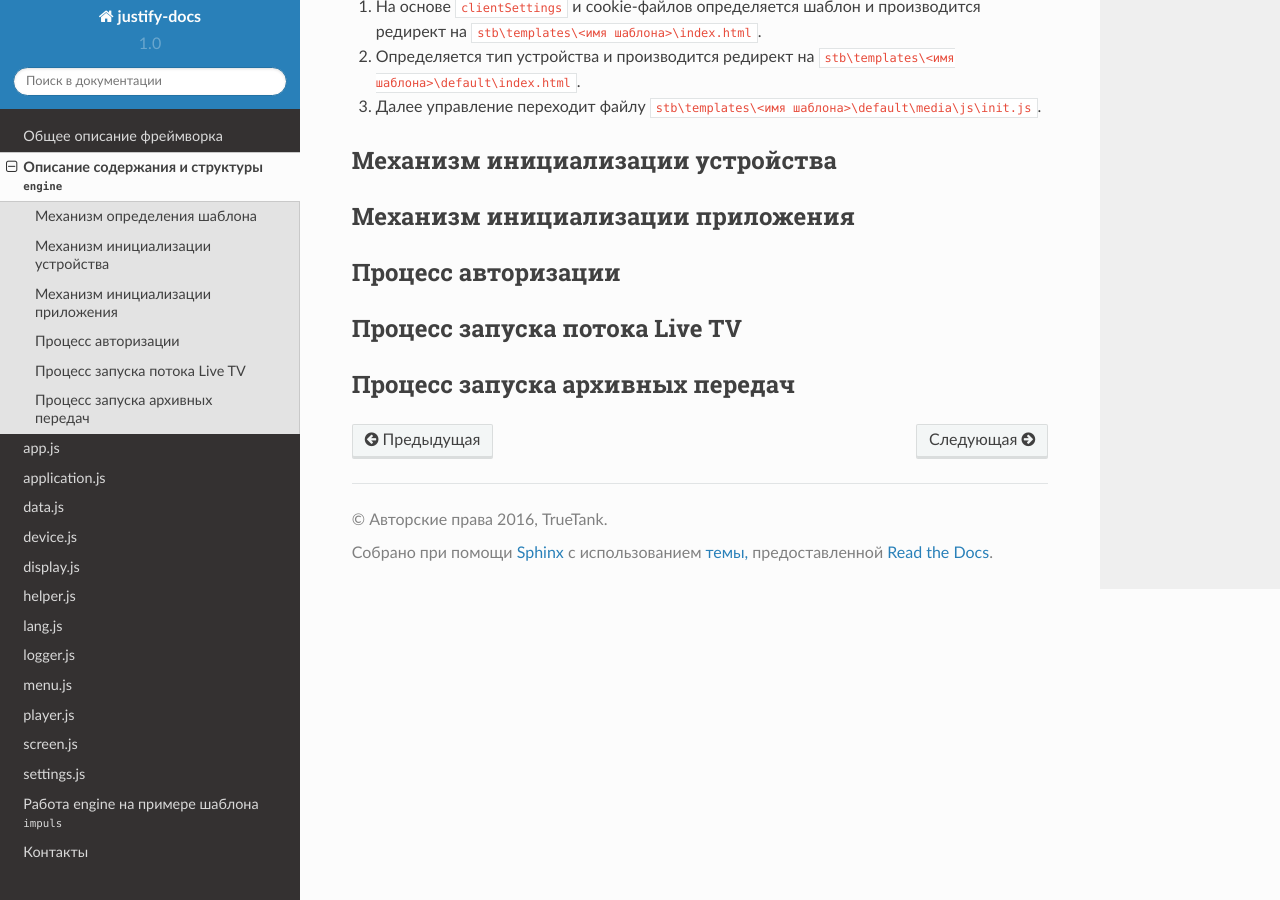
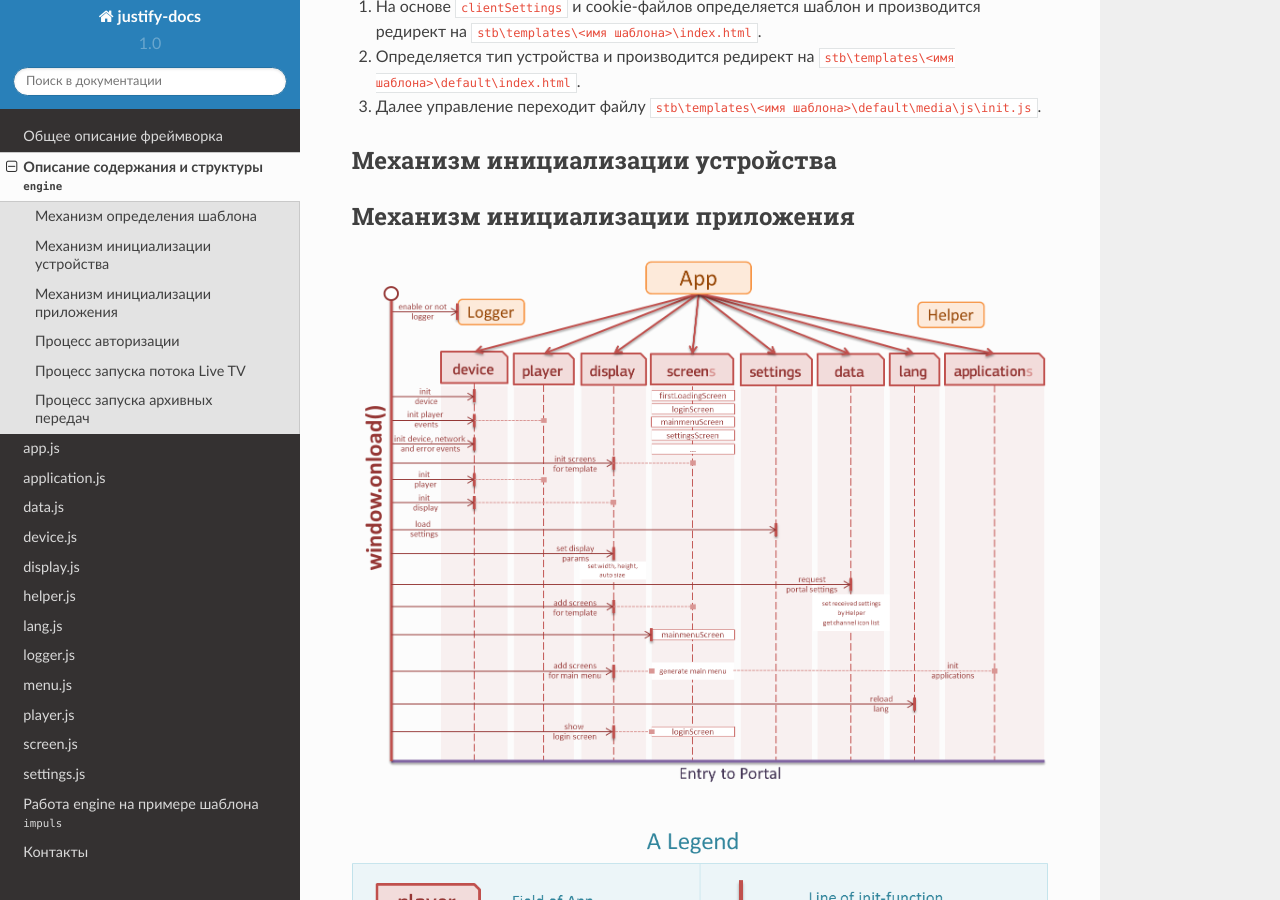
Before and after one commit to microimpuls/justify-dev-docs, a Sphinx documentation site: the page built from source/engine.rst, in a window 1280 px wide and 900 px high, scrolled down 2193 px. Built offline with Sphinx 7.4.7 and the Read the Docs theme 2.0.0, drawn with Linux system fonts in a browser that asks for light colours.

Commit message:
added init-legend.png, init-scheme.png

```diff
--- a/source/engine.rst
+++ b/source/engine.rst
@@ -44,14 +44,27 @@
 Механизм инициализации устройства
 ---------------------------------
 
+
+
+
 Механизм инициализации приложения
 ---------------------------------
+
+.. image:: img/init-scheme.png
+.. image:: img/init-legend.png
+
 
 Процесс авторизации
 -------------------
 
+
+
+
 Процесс запуска потока Live TV
 ------------------------------
 
+
+
+
 Процесс запуска архивных передач
 --------------------------------
```
Also changed, not shown: source/img/init-legend.png (added), source/img/init-scheme.png (added).
